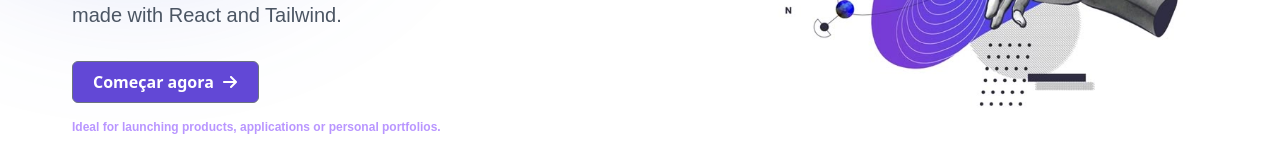
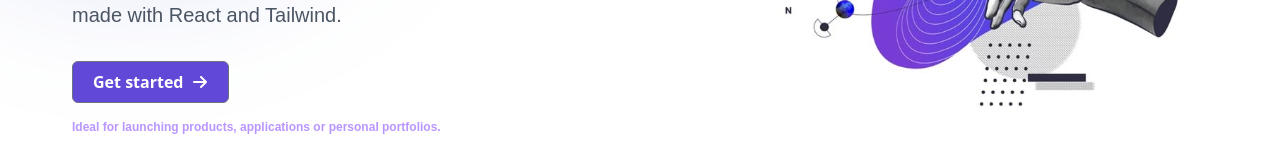
Before and after one commit to lodsa-ntos/launchpeak-starter, a React (Vite) app: page / in a window 1280 px wide. Shown: the part 423-583 px from the top of the page. Built offline with nearby package versions, Linux system fonts and the light colour scheme; a web font is replaced by a local one.

Commit message:
Update button text in HeroSection from Portuguese to English for consistency

```diff
--- a/src/components/HeroSection.jsx
+++ b/src/components/HeroSection.jsx
@@ -27,7 +27,7 @@ function HeroSection() {
 
             <div className='gap-3 max-w-md '>
                 <button className="btn">
-                    <span>Começar agora</span>
+                    <span>Get started</span>
                     <FaArrowRight />
                 </button>
 
```
